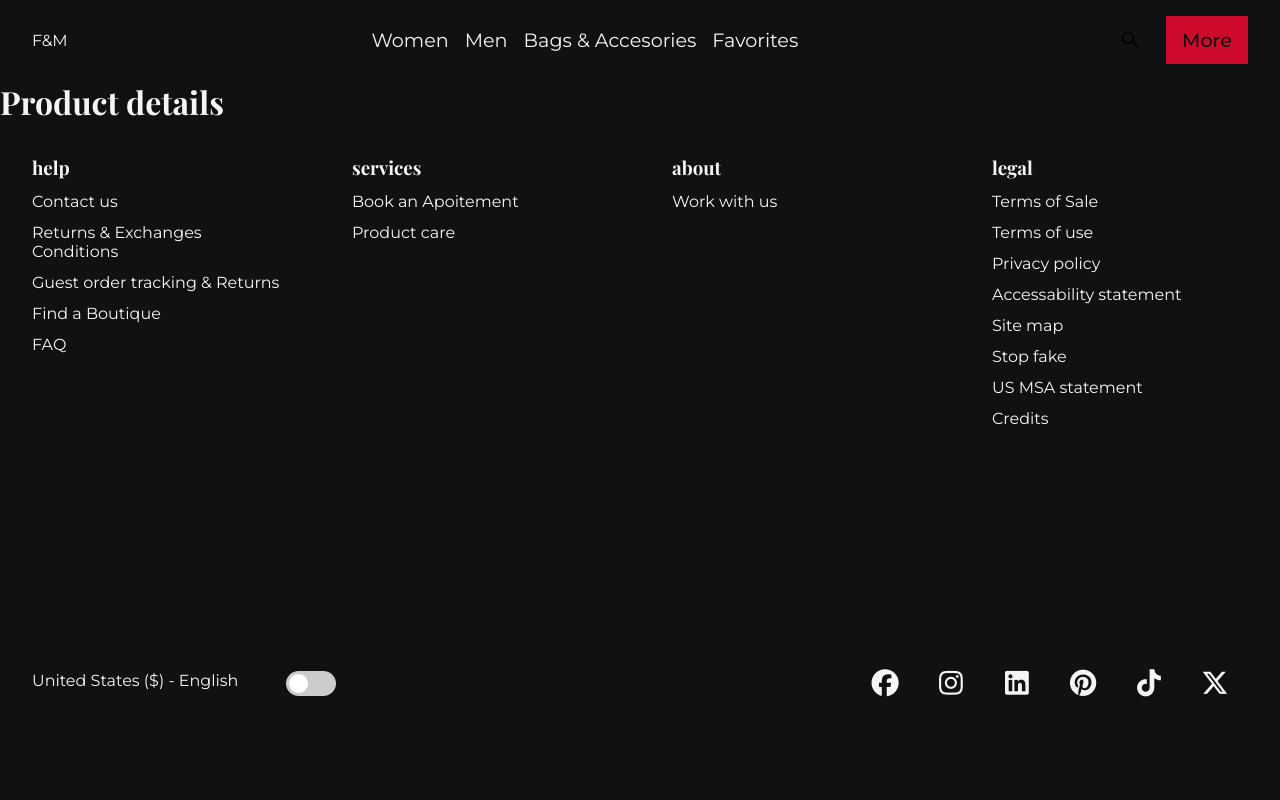
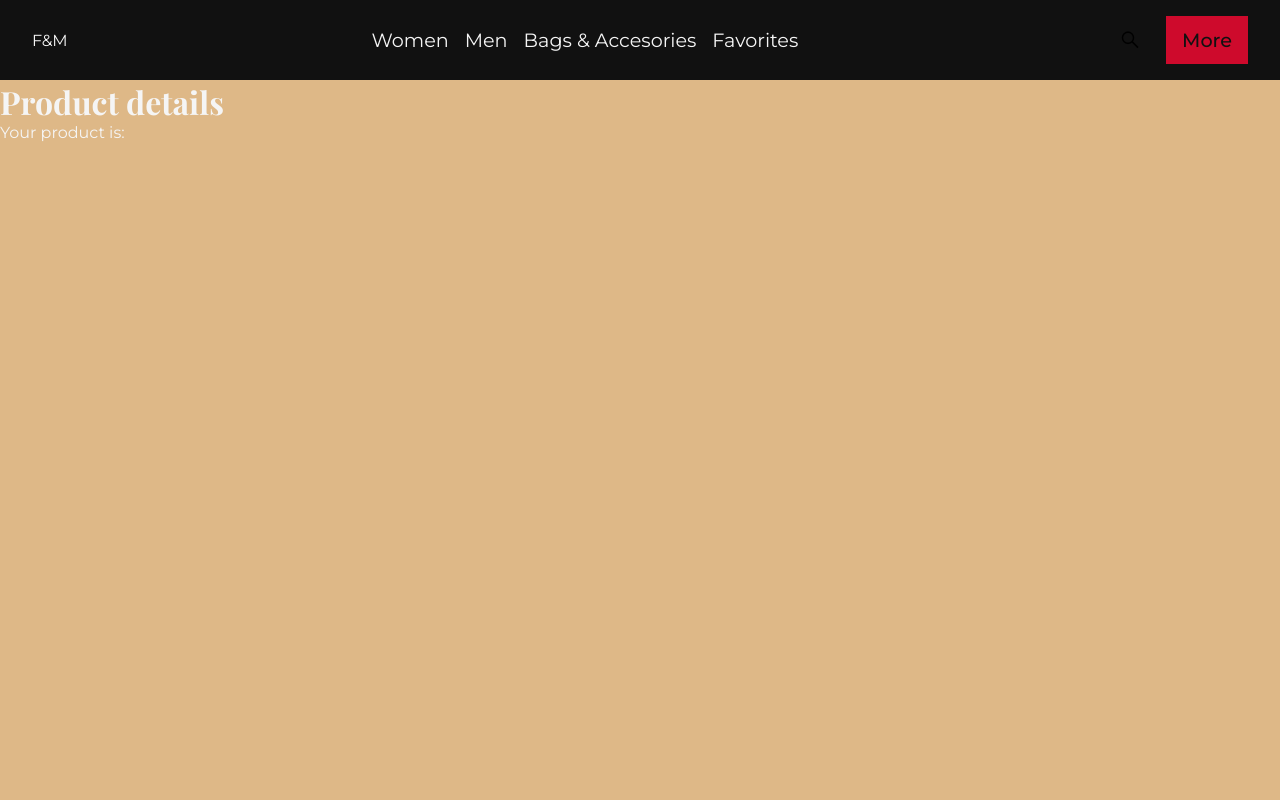
Before and after one commit to yusef-codes10/f-and-m, a Vue app: page /product/hot-chick-100 in a window 1280 px wide. Shown: the top 800 px of the page. Built offline with nearby package versions, Linux system fonts and the light colour scheme.

Commit message:
next is accessing the url params

```diff
--- a/src/views/ProductDetailsView.vue
+++ b/src/views/ProductDetailsView.vue
@@ -1,8 +1,18 @@
 <!-- this is the product view page -->
-<script setup></script>
+<script setup>
+// we have to import the route here
+// ! there are two ways to access the url params
+</script>
 <template>
-  <div>
+  <div class="details">
     <h1>Product details</h1>
+    <!-- here we just access the url slug -->
+    <p>Your product is:</p>
   </div>
 </template>
-<style scoped></style>
+<style scoped>
+.details {
+  min-height: 100vh;
+  background-color: burlywood;
+}
+</style>
```
